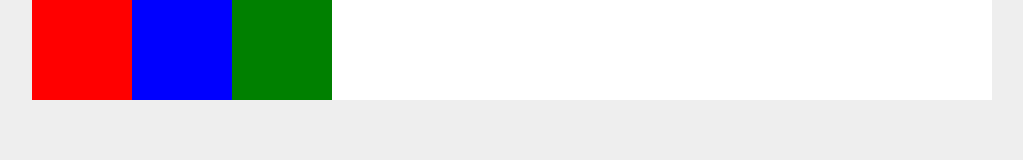
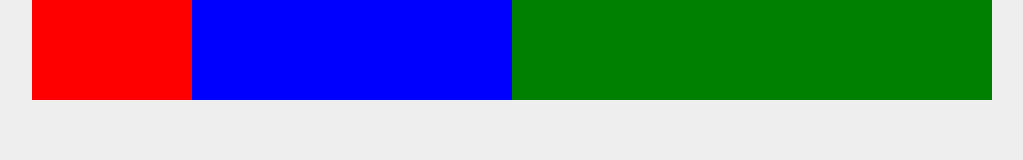
Before and after one commit to Charpell/Flecbox-NetNinja, a plain HTML site: page index.html in a window 1280 px wide. Shown: the whole page, without its empty margins (128-1151 px from the left). Drawn offline with Linux system fonts and the light colour scheme.

Commit message:
Flex Grow

```diff
--- a/style.css
+++ b/style.css
@@ -21,16 +21,22 @@ body{
 .box {
   height: 100px;
   min-width: 100px;
+
+  /* Expand all boxes to the extreme */
+  /* flex-grow: 1; */
 }
 
 .one {
   background: red;
+  flex-grow: 1;
 }
 
 .two {
   background: blue;
+  flex-grow: 2;
 }
 
 .three {
   background: green;
+  flex-grow: 3;
 }
```
